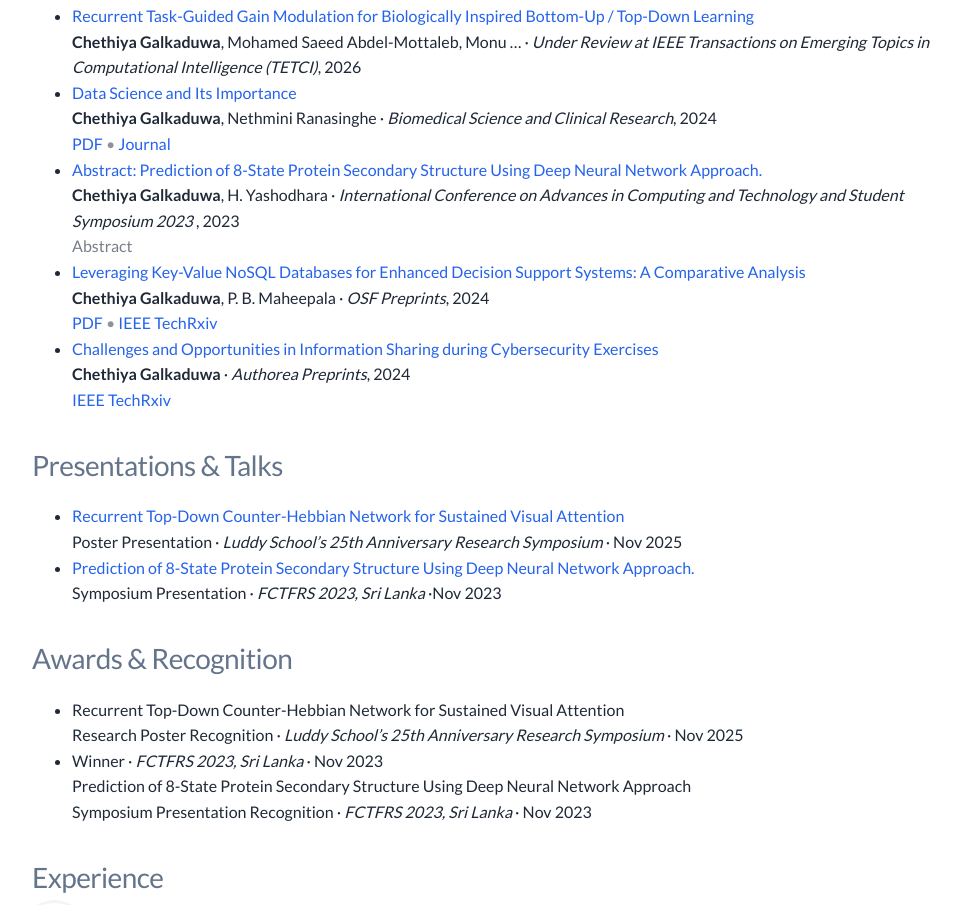
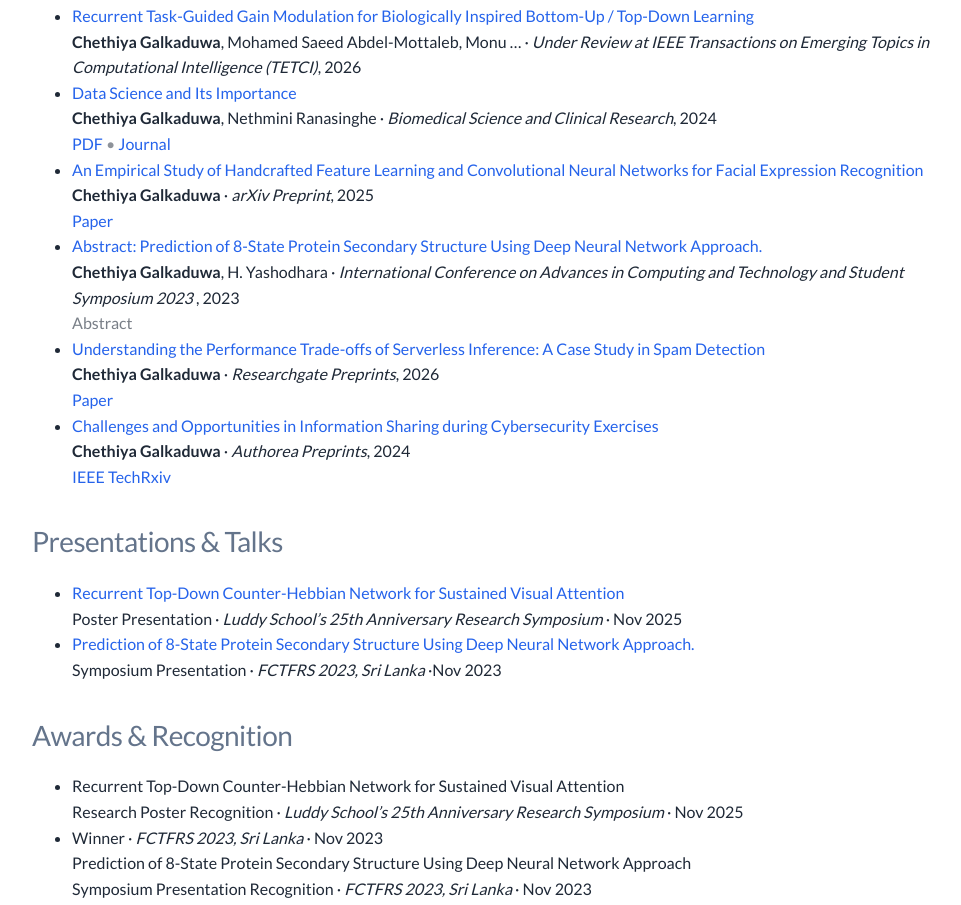
Before and after one commit to chethiyagalkaduwa/chethiyagalkaduwa.github.io, a plain HTML site: page index.html in a window 1280 px wide. Shown: the part 1226-2131 px from the top of the page, without its empty margins (140-1101 px from the left). Drawn offline with Linux system fonts and the light colour scheme.

Commit message:
minor updates in publications

```diff
--- a/index.html
+++ b/index.html
@@ -372,6 +372,27 @@
             </div>
           </li>
 
+          <!-- ===================== -->
+          <!-- Other Publications -->
+          <!-- ===================== -->
+
+          <li class="pub">
+            <div class="pub-title">
+              <a>An Empirical Study of Handcrafted Feature Learning and Convolutional Neural Networks for Facial Expression Recognition</a>
+            </div>
+            <div class="pub-meta">
+              <strong>Chethiya Galkaduwa</strong>
+              <span class="sep">·</span>
+              <em>arXiv Preprint</em>, 2025
+            </div>
+            <div class="pub-links">
+              <a href="https://arxiv.org/abs/2607.15288" target="_blank" rel="noopener">Paper</a>
+              <!-- <span class="dot">•</span> -->
+              <!-- <span class="pub-link disabled" aria-disabled="true">Paper</span> -->
+
+            </div>
+          </li>
+
           <li class="pub">
             <div class="pub-title">
               <a>Abstract: Prediction of 8-State Protein Secondary Structure Using Deep Neural Network Approach.</a>
@@ -392,18 +413,18 @@
           <li class="pub">
             <div class="pub-title">
               <a>
-                Leveraging Key-Value NoSQL Databases for Enhanced Decision Support Systems: A Comparative Analysis
+                Understanding the Performance Trade-offs of Serverless Inference: A Case Study in Spam Detection
               </a>
             </div>
             <div class="pub-meta">
-              <strong>Chethiya Galkaduwa</strong>, P. B. Maheepala
+              <strong>Chethiya Galkaduwa</strong>
               <span class="sep">·</span>
-              <em>OSF Preprints</em>, 2024
+              <em>Researchgate Preprints</em>, 2026
             </div>
             <div class="pub-links">
-              <a href="https://www.techrxiv.org/users/711672/articles/696138-leveraging-key-value-nosql-databases-for-enhanced-decision-support-systems-a-comparative-analysis?commit=97ab4acca9cd06eedc38fc2a98fe275ef9988b33" target="_blank" rel="noopener">PDF</a>
-              <span class="dot">•</span>
-              <a href="https://www.techrxiv.org/users/711672/articles/696138-leveraging-key-value-nosql-databases-for-enhanced-decision-support-systems-a-comparative-analysis?commit=97ab4acca9cd06eedc38fc2a98fe275ef9988b33" target="_blank" rel="noopener">IEEE TechRxiv</a>
+              <a href="https://www.researchgate.net/profile/Chethiya-Galkaduwa/publication/407272849_Understanding_the_Performance_Trade-offs_of_Serverless_Inference_A_Case_Study_in_Spam_Detection/links/6a344fd1d551e312d720bd9c/Understanding-the-Performance-Trade-offs-of-Serverless-Inference-A-Case-Study-in-Spam-Detection.pdf" target="_blank" rel="noopener">Paper</a>
+              <!-- <span class="dot">•</span> -->
+              <!-- <a href="https://www.techrxiv.org/users/711672/articles/696138-leveraging-key-value-nosql-databases-for-enhanced-decision-support-systems-a-comparative-analysis?commit=97ab4acca9cd06eedc38fc2a98fe275ef9988b33" target="_blank" rel="noopener">IEEE TechRxiv</a> -->
             </div>
           </li>
 
```
